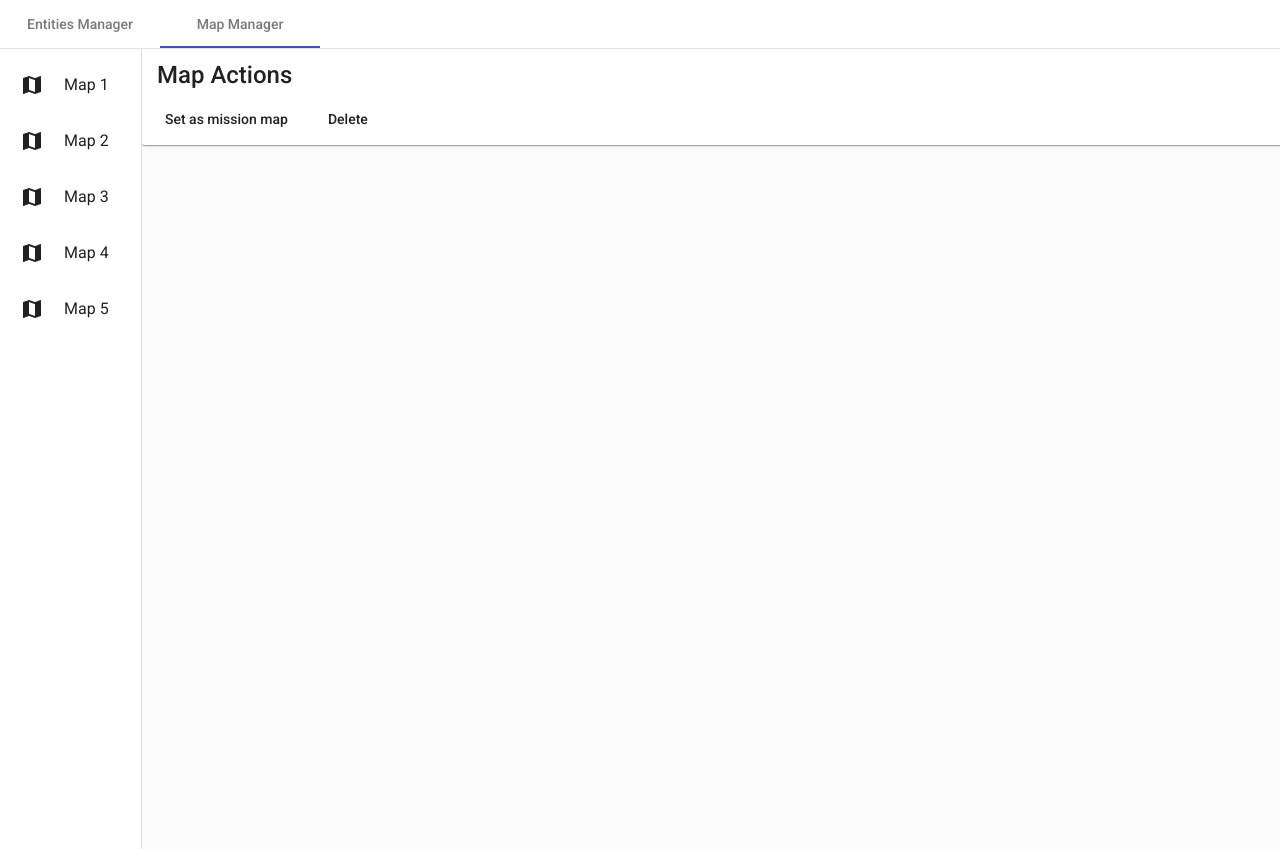
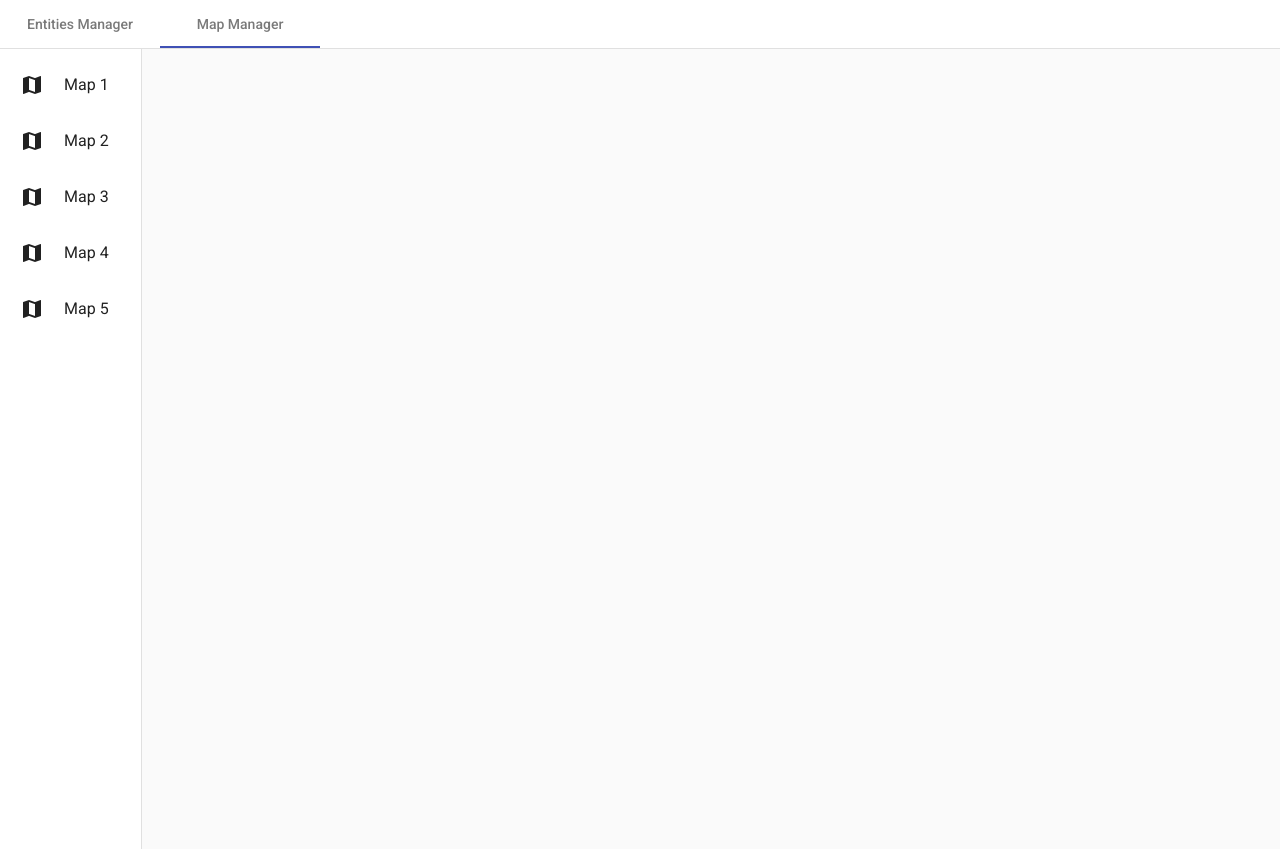
Before and after one commit to RoiPeretz/CleanCodeProject, an Angular app in the folder Apps/MapeeAngularClient/: page /maps in a window 1280 px wide. Built offline with nearby package versions, Linux system fonts and the light colour scheme.

Commit message:
maps- manager added on selection event

```diff
--- a/Apps/MapeeAngularClient/src/app/components/app-component/app.component.ts
+++ b/Apps/MapeeAngularClient/src/app/components/app-component/app.component.ts
@@ -15,12 +15,12 @@ export class AppComponent {
       {
         label: 'Entities Manager',
         url: './entities',
-        index: 1,
+        index: 0,
       },
       {
         label: 'Map Manager',
         url: './maps',
-        index: 0,
+        index: 1,
       },
     ];
   }
--- a/Apps/MapeeAngularClient/src/app/components/maps-manager/maps-manager.component.html
+++ b/Apps/MapeeAngularClient/src/app/components/maps-manager/maps-manager.component.html
@@ -1,18 +1,22 @@
 <mat-drawer-container id="drawer-container">
   <mat-drawer mode="side" opened>
     <div>
-      <mat-selection-list [multiple]="false">
-        <mat-list-option *ngFor="let map of Maps">
+      <mat-selection-list
+        #maps
+        (selectionChange)="onSelectionChange($event)"
+        [multiple]="false"
+      >
+        <mat-list-option *ngFor="let map of Maps" [value]="map">
           <mat-icon matListIcon>map</mat-icon>
           {{ map.name }}
         </mat-list-option>
       </mat-selection-list>
     </div>
   </mat-drawer>
-  <mat-drawer-content id="drawer-content">
-    <div>
-      <mat-card>
-        <mat-card-title>Map Actions</mat-card-title>
+  <mat-drawer-content>
+    <div [hidden]="!SelectedMap">
+      <mat-card id="drawer-content">
+        <mat-card-title>{{ SelectedMap?.name }}</mat-card-title>
         <mat-card-actions>
           <button mat-button>Set as mission map</button>
           <button mat-button>Delete</button>
--- a/Apps/MapeeAngularClient/src/app/components/maps-manager/maps-manager.component.ts
+++ b/Apps/MapeeAngularClient/src/app/components/maps-manager/maps-manager.component.ts
@@ -1,6 +1,7 @@
 import { Component, OnInit } from '@angular/core';
+import { MatSelectionListChange } from '@angular/material/list';
 import { IMapModel } from 'src/app/models/mapModel/iMapModel';
-import { MapsService } from '../../Services/maps/maps.service';
+import { MapsService } from 'src/app/services/maps/maps.service';
 
 @Component({
   selector: 'app-maps-manager',
@@ -9,6 +10,7 @@ import { MapsService } from '../../Services/maps/maps.service';
 })
 export class MapsManagerComponent implements OnInit {
   public Maps: IMapModel[];
+  public SelectedMap: IMapModel | undefined;
 
   constructor(private readonly MapService: MapsService) {
     var current = MapService.GetAllMaps();
@@ -17,7 +19,7 @@ export class MapsManagerComponent implements OnInit {
 
   ngOnInit(): void {}
 
-  mapSelectionChanged(map: IMapModel) {
-    console.log(map);
+  onSelectionChange(event: MatSelectionListChange): void {
+    this.SelectedMap = event.options[0]?.value;
   }
 }
```
